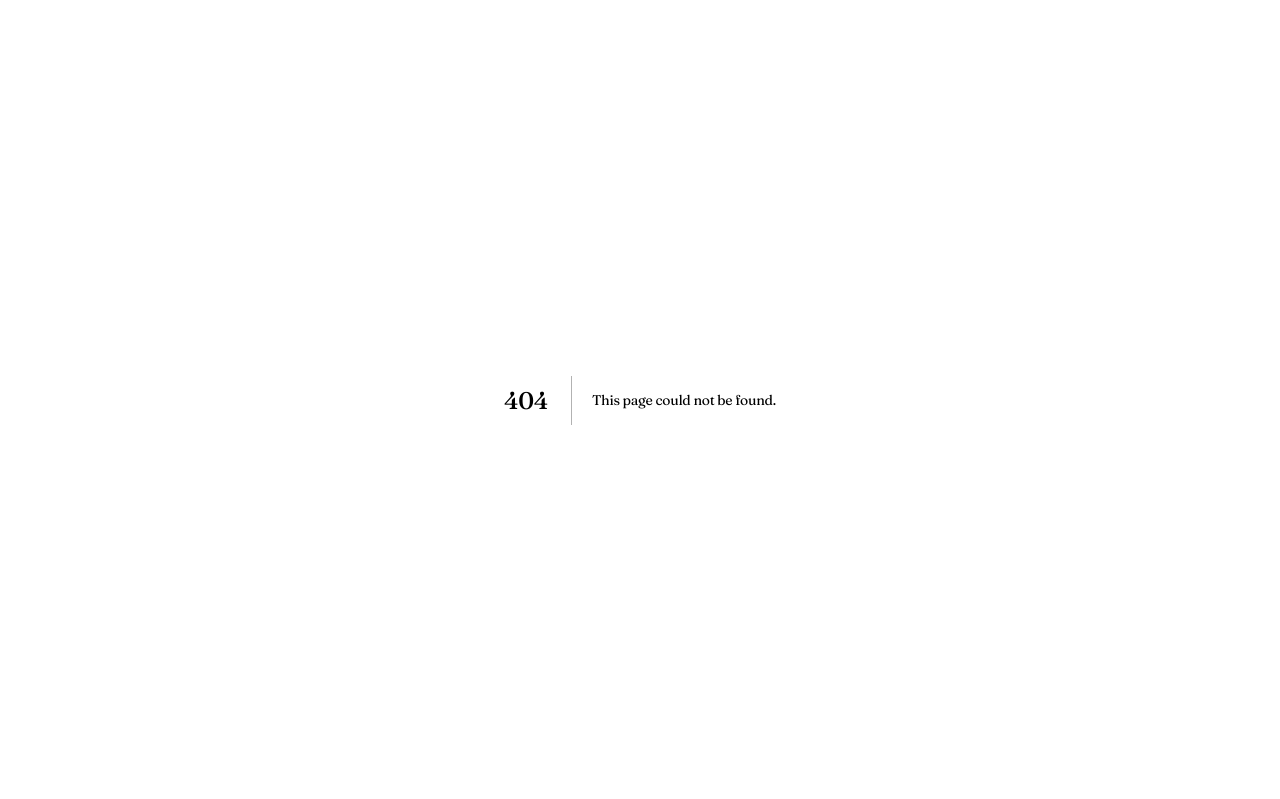
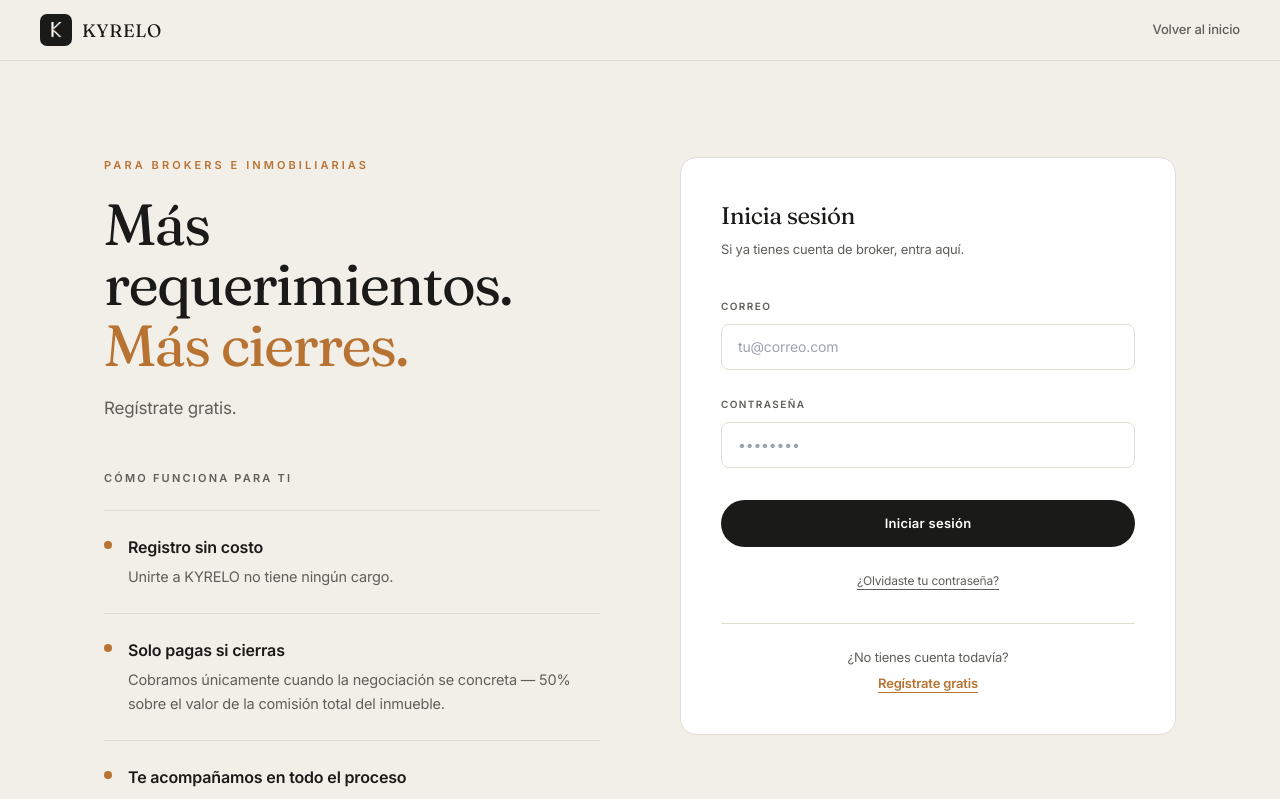
Before and after one commit to lausotoco/inmobiliaria-os, a Next.js app: page /brokers in a window 1280 px wide. Before the commit this address had no page. Shown: the top 799 px of the page. Built offline with nearby package versions, Linux system fonts and the light colour scheme.

Commit message:
Pagina de brokers y navegacion inicio

```diff
--- a/app/broker/page.tsx
+++ b/app/broker/page.tsx
@@ -112,7 +112,7 @@ export default function PortalBroker() {
 
   async function cerrarSesion() {
     await supabase.auth.signOut();
-    router.push('/login');
+    router.push('/brokers');
     router.refresh();
   }
 
@@ -204,12 +204,17 @@ export default function PortalBroker() {
             Red de brokers
           </p>
         </div>
-        <div className="text-right">
-          <p className="text-[10px] uppercase tracking-[0.14em] text-[#A8A69E] truncate max-w-[180px]">{email}</p>
-          <button onClick={cerrarSesion}
-            className="text-[12px] font-medium text-[#5F5E5A] hover:text-[#1A1A18] transition">
-            Cerrar sesión
-          </button>
+        <div className="flex items-center gap-6 text-right">
+          <a href="/" className="text-[12px] font-medium text-[#5F5E5A] hover:text-[#1A1A18] transition">
+            Inicio
+          </a>
+          <div>
+            <p className="text-[10px] uppercase tracking-[0.14em] text-[#A8A69E] truncate max-w-[180px]">{email}</p>
+            <button onClick={cerrarSesion}
+              className="text-[12px] font-medium text-[#5F5E5A] hover:text-[#1A1A18] transition">
+              Cerrar sesión
+            </button>
+          </div>
         </div>
       </header>
 
--- /dev/null
+++ b/app/brokers/page.tsx
@@ -0,0 +1,227 @@
+"use client";
+
+/* ============================================================
+   KYRELO — Página pública de BROKERS (/brokers)
+   Explica el negocio a brokers e inmobiliarias y les permite
+   registrarse o iniciar sesión. Al iniciar sesión entran directo
+   a sus requerimientos (/broker).
+   ============================================================ */
+
+import Image from "next/image";
+import { useState } from "react";
+import { useRouter } from "next/navigation";
+import { createClient } from "@/lib/supabase/client";
+
+const C = {
+  grafito: "#1A1A18",
+  cobre: "#B87333",
+  hueso: "#F1EFE8",
+  piedra: "#5F5E5A",
+  linea: "#E0DDD2",
+};
+
+/* Beneficios para el broker */
+const BENEFICIOS = [
+  ["Registro sin costo", "Unirte a KYRELO no tiene ningún cargo."],
+  [
+    "Solo pagas si cierras",
+    "Cobramos únicamente cuando la negociación se concreta — 50% sobre el valor de la comisión total del inmueble.",
+  ],
+  ["Te acompañamos en todo el proceso", "Desde que recibes el requerimiento hasta el cierre."],
+  [
+    "No es competencia, es red",
+    "Varias oficinas e inmobiliarias operan dentro de KYRELO al mismo tiempo. Entre más requerimientos puedas atender, más cierres puedes lograr.",
+  ],
+];
+
+export default function BrokersPage() {
+  const router = useRouter();
+  const [email, setEmail] = useState("");
+  const [password, setPassword] = useState("");
+  const [error, setError] = useState<string | null>(null);
+  const [cargando, setCargando] = useState(false);
+
+  async function iniciarSesion(e: React.FormEvent) {
+    e.preventDefault();
+    setError(null);
+    setCargando(true);
+    const supabase = createClient();
+    const { error } = await supabase.auth.signInWithPassword({ email, password });
+    if (error) {
+      setError("Correo o contraseña incorrectos.");
+      setCargando(false);
+      return;
+    }
+    // El broker entra directo a sus requerimientos
+    router.push("/broker");
+    router.refresh();
+  }
+
+  return (
+    <main
+      style={{ background: C.hueso, color: C.grafito, fontFamily: "Inter, system-ui, sans-serif" }}
+      className="min-h-screen"
+    >
+      <style>{`.bk-serif{font-family:"Fraunces",Georgia,serif;}`}</style>
+
+      {/* Header con retorno a la home */}
+      <header
+        className="flex items-center justify-between border-b px-6 py-3.5 sm:px-10"
+        style={{ borderColor: C.linea }}
+      >
+        <a href="/" className="flex items-center gap-2.5">
+          <Image src="/kyrelo-isotipo.png" alt="KYRELO" width={64} height={64} className="h-8 w-8 rounded-[7px]" />
+          <span className="bk-serif text-[18px]" style={{ letterSpacing: "0.04em" }}>KYRELO</span>
+        </a>
+        <a href="/" className="text-[13px] font-medium" style={{ color: C.piedra }}>
+          Volver al inicio
+        </a>
+      </header>
+
+      <div className="mx-auto grid max-w-6xl gap-16 px-6 py-16 sm:px-10 sm:py-24 lg:grid-cols-2 lg:items-start lg:gap-20">
+        {/* ── Columna izquierda: propuesta para el broker ── */}
+        <div>
+          <p
+            className="text-[11px] font-semibold uppercase"
+            style={{ color: C.cobre, letterSpacing: "0.28em" }}
+          >
+            Para brokers e inmobiliarias
+          </p>
+          <h1
+            className="bk-serif mt-5 text-[42px] leading-[1.05] sm:text-[58px]"
+            style={{ letterSpacing: "-0.03em" }}
+          >
+            Más requerimientos.{" "}
+            <span style={{ color: C.cobre }}>Más cierres.</span>
+          </h1>
+          <p className="mt-5 text-[17px]" style={{ color: C.piedra }}>
+            Regístrate gratis.
+          </p>
+
+          {/* Cómo funciona para ti */}
+          <div className="mt-12">
+            <p
+              className="text-[11px] font-semibold uppercase"
+              style={{ color: C.piedra, letterSpacing: "0.2em" }}
+            >
+              Cómo funciona para ti
+            </p>
+            <ul className="mt-6 space-y-6">
+              {BENEFICIOS.map(([titulo, texto]) => (
+                <li key={titulo} className="flex gap-4 border-t pt-6" style={{ borderColor: C.linea }}>
+                  <span
+                    className="mt-1.5 h-2 w-2 shrink-0 rounded-full"
+                    style={{ background: C.cobre }}
+                    aria-hidden="true"
+                  />
+                  <div>
+                    <p className="text-[16px] font-semibold" style={{ letterSpacing: "-0.01em" }}>
+                      {titulo}
+                    </p>
+                    <p className="mt-1.5 text-[14.5px] leading-[1.65]" style={{ color: C.piedra }}>
+                      {texto}
+                    </p>
+                  </div>
+                </li>
+              ))}
+            </ul>
+          </div>
+
+          {/* CTA principal a registro */}
+          <a
+            href="/registro-broker"
+            className="mt-12 inline-flex items-center justify-center rounded-full px-8 py-4 text-[15px] font-semibold text-white transition-all duration-300 hover:opacity-80"
+            style={{ background: C.cobre }}
+          >
+            Regístrate y ve los requerimientos
+          </a>
+        </div>
+
+        {/* ── Columna derecha: login del broker ── */}
+        <div
+          className="rounded-2xl border bg-white p-8 sm:p-10 lg:sticky lg:top-16"
+          style={{ borderColor: C.linea }}
+        >
+          <h2 className="bk-serif text-[24px]" style={{ letterSpacing: "-0.02em" }}>
+            Inicia sesión
+          </h2>
+          <p className="mt-1.5 text-[13px]" style={{ color: C.piedra }}>
+            Si ya tienes cuenta de broker, entra aquí.
+          </p>
+
+          <form onSubmit={iniciarSesion} className="mt-8">
+            <label className="block">
+              <span className="text-[10px] font-semibold uppercase tracking-[0.14em]" style={{ color: C.piedra }}>
+                Correo
+              </span>
+              <input
+                type="email"
+                required
+                autoComplete="email"
+                value={email}
+                onChange={(e) => setEmail(e.target.value)}
+                className="mt-2 w-full rounded-lg border bg-white px-4 py-3 text-sm outline-none transition"
+                style={{ borderColor: C.linea, color: C.grafito }}
+                placeholder="tu@correo.com"
+              />
+            </label>
+
+            <label className="mt-5 block">
+              <span className="text-[10px] font-semibold uppercase tracking-[0.14em]" style={{ color: C.piedra }}>
+                Contraseña
+              </span>
+              <input
+                type="password"
+                required
+                autoComplete="current-password"
+                value={password}
+                onChange={(e) => setPassword(e.target.value)}
+                className="mt-2 w-full rounded-lg border bg-white px-4 py-3 text-sm outline-none transition"
+                style={{ borderColor: C.linea, color: C.grafito }}
+                placeholder="••••••••"
+              />
+            </label>
+
+            {error && (
+              <p className="mt-5 border-l-2 pl-4 text-[13px]" style={{ borderColor: "#8E3B31", color: "#8E3B31" }}>
+                {error}
+              </p>
+            )}
+
+            <button
+              type="submit"
+              disabled={cargando}
+              className="mt-8 w-full rounded-full py-3.5 text-[13px] font-semibold tracking-[0.02em] text-white transition-all duration-300 hover:opacity-80 disabled:opacity-50"
+              style={{ background: C.grafito }}
+            >
+              {cargando ? "Entrando…" : "Iniciar sesión"}
+            </button>
+
+            <div className="mt-5 text-center">
+              <a
+                href="/recuperar"
+                className="text-[12px] underline underline-offset-4"
+                style={{ color: C.piedra }}
+              >
+                ¿Olvidaste tu contraseña?
+              </a>
+            </div>
+          </form>
+
+          <div className="mt-8 border-t pt-6 text-center" style={{ borderColor: C.linea }}>
+            <p className="text-[13px]" style={{ color: C.piedra }}>
+              ¿No tienes cuenta todavía?
+            </p>
+            <a
+              href="/registro-broker"
+              className="mt-1.5 inline-block text-[13px] font-semibold underline underline-offset-4"
+              style={{ color: C.cobre }}
+            >
+              Regístrate gratis
+            </a>
+          </div>
+        </div>
+      </div>
+    </main>
+  );
+}
--- a/app/page.tsx
+++ b/app/page.tsx
@@ -16,6 +16,17 @@ export default async function Home() {
     data: { user },
   } = await supabase.auth.getUser();
 
-  // Todos ven la página pública; el header lleva al panel si ya inició sesión
-  return <LandingKyrelo loggedIn={!!user} />;
+  // Según el rol, el botón "Ir a mi panel" lleva al lugar correcto
+  let panelHref = "/dashboard";
+  if (user) {
+    const { data: perfil } = await supabase
+      .from("profiles")
+      .select("rol")
+      .eq("id", user.id)
+      .maybeSingle();
+    const esBroker = !perfil || perfil.rol === "broker";
+    panelHref = esBroker ? "/broker" : "/dashboard";
+  }
+
+  return <LandingKyrelo loggedIn={!!user} panelHref={panelHref} />;
 }
--- a/components/landing/LandingKyrelo.tsx
+++ b/components/landing/LandingKyrelo.tsx
@@ -304,7 +304,13 @@ function Revelar({
   );
 }
 
-export default function LandingKyrelo({ loggedIn = false }: { loggedIn?: boolean }) {
+export default function LandingKyrelo({
+  loggedIn = false,
+  panelHref = "/dashboard",
+}: {
+  loggedIn?: boolean;
+  panelHref?: string;
+}) {
   // Animación del titular (entra al montar) y fade+zoom del hero al hacer scroll
   const [montado, setMontado] = useState(false);
   const heroRef = useRef<HTMLDivElement | null>(null);
@@ -389,7 +395,7 @@ export default function LandingKyrelo({ loggedIn = false }: { loggedIn?: boolean
           </span>
         </div>
         <a
-          href={loggedIn ? "/dashboard" : "/login"}
+          href={loggedIn ? panelHref : "/login"}
           className="text-[13px] font-medium"
           style={{ color: C.piedra }}
         >
@@ -455,7 +461,7 @@ export default function LandingKyrelo({ loggedIn = false }: { loggedIn?: boolean
             style={{ transitionDelay: "560ms" }}
           >
             <a
-              href="/registro-broker"
+              href="/brokers"
               className="ky-btn inline-flex items-center justify-center rounded-full px-8 py-3.5 text-[14px] font-semibold text-white"
               style={{ background: C.cobre }}
             >
--- a/components/ui/Sidebar.tsx
+++ b/components/ui/Sidebar.tsx
@@ -8,6 +8,7 @@ import { createClient } from "@/lib/supabase/client";
 import { APP } from "@/lib/config";
 
 const ENLACES_AGENTE = [
+  { href: "/", etiqueta: "Inicio" },
   { href: "/dashboard", etiqueta: "Dashboard" },
   { href: "/clientes", etiqueta: "Clientes" },
   { href: "/requerimientos", etiqueta: "Requerimientos" },
@@ -58,7 +59,7 @@ export default function Sidebar({ email }: { email: string }) {
   const nav = (
     <nav className="flex flex-1 flex-col gap-0.5 px-6">
       {ENLACES.map((e) => {
-        const activo = pathname.startsWith(e.href);
+        const activo = e.href === "/" ? pathname === "/" : pathname.startsWith(e.href);
         return (
           <Link
             key={e.href}
--- a/lib/supabase/middleware.ts
+++ b/lib/supabase/middleware.ts
@@ -41,6 +41,8 @@ export async function updateSession(request: NextRequest) {
 
   const path = request.nextUrl.pathname;
   const esPublica =
+    path === "/" ||
+    path === "/brokers" ||
     path === "/login" ||
     path === "/registro-broker" ||
     path === "/recuperar" ||
```
Also changed, not shown: LEEME.txt.
